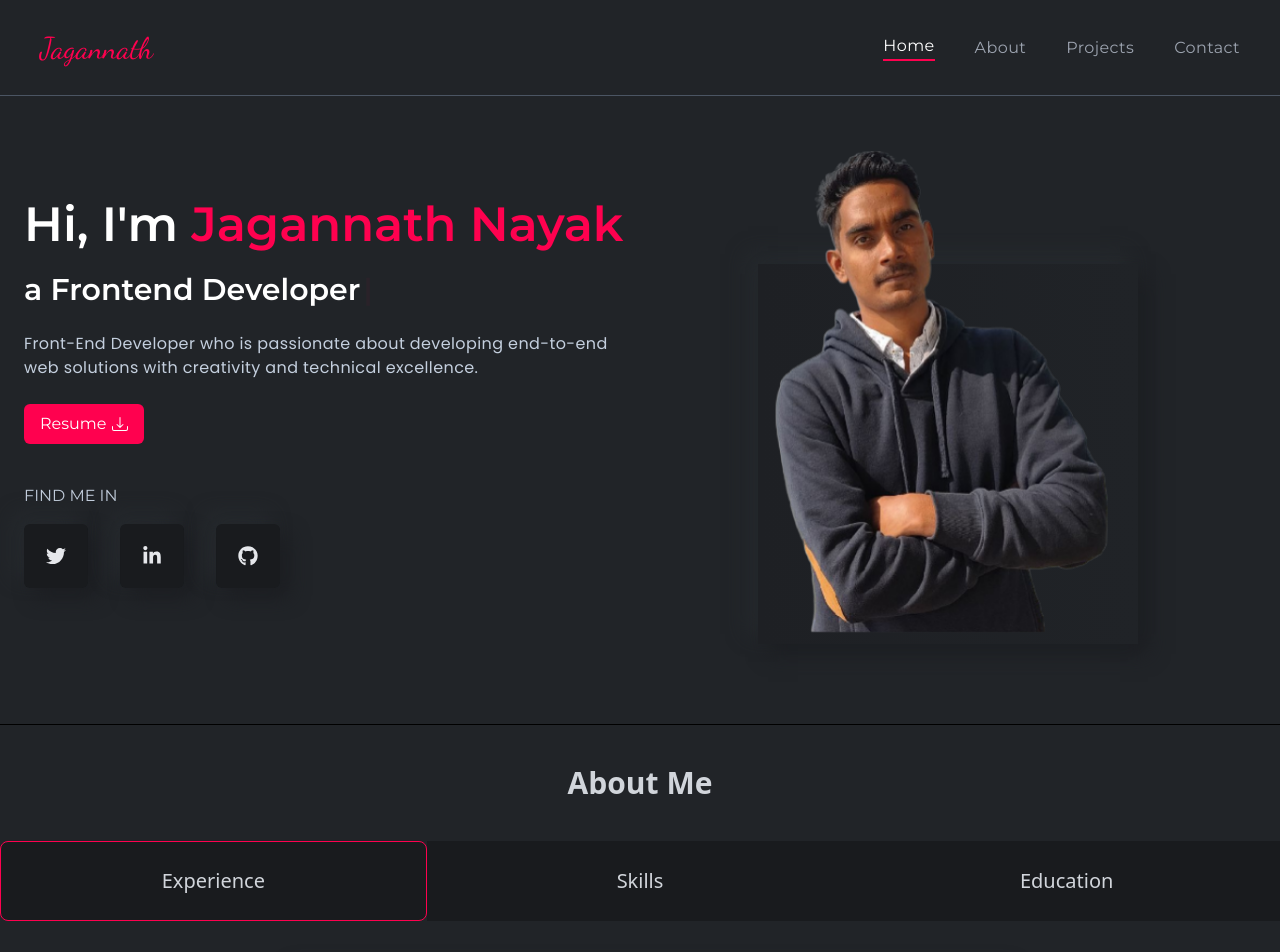
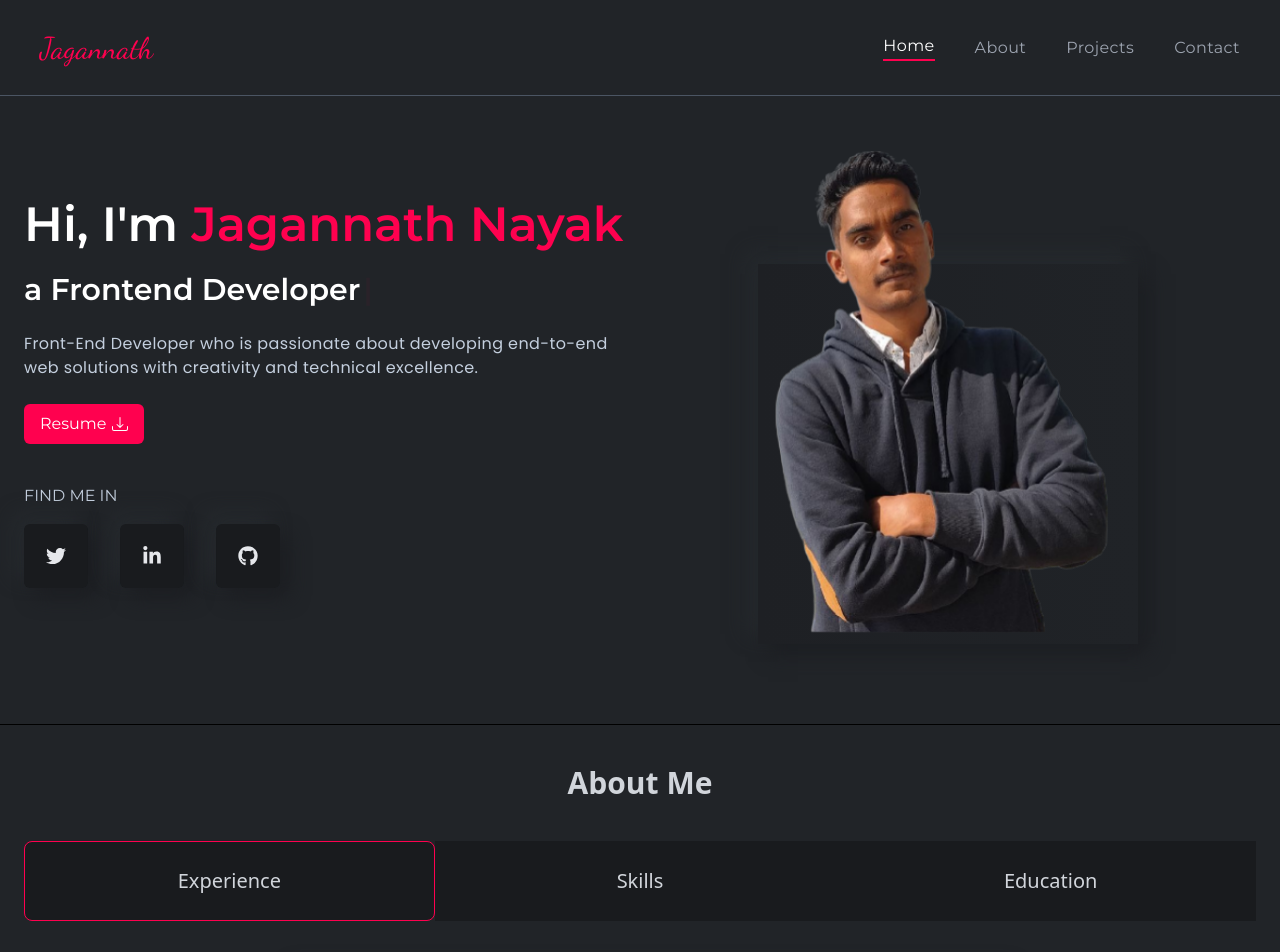
Before and after one commit to Jaga2105/portfolio, a React (Create React App) app: page / in a window 1280 px wide. Shown: the top 952 px of the page. Built offline with nearby package versions, Linux system fonts and the light colour scheme.

Commit message:
minor fix

```diff
--- a/src/components/about/About.js
+++ b/src/components/about/About.js
@@ -15,7 +15,7 @@ const [active, setActive] = useState(1);
       <h3 className="text-3xl md:text-3xl text-gray-300 font-bold capitalize mb-10">About me</h3>
       </div>
       <div>
-        <ul className="w-full grid grid-cols-1 sm:grid-cols-1 md:grid-cols-3 px-4 md:px-6 xl:px-0">
+        <ul className="w-full grid grid-cols-1 sm:grid-cols-1 md:grid-cols-3 px-4 md:px-6 2xl:px-0">
           <li
             onClick={() =>setActive(1)}
             className={`${
```
